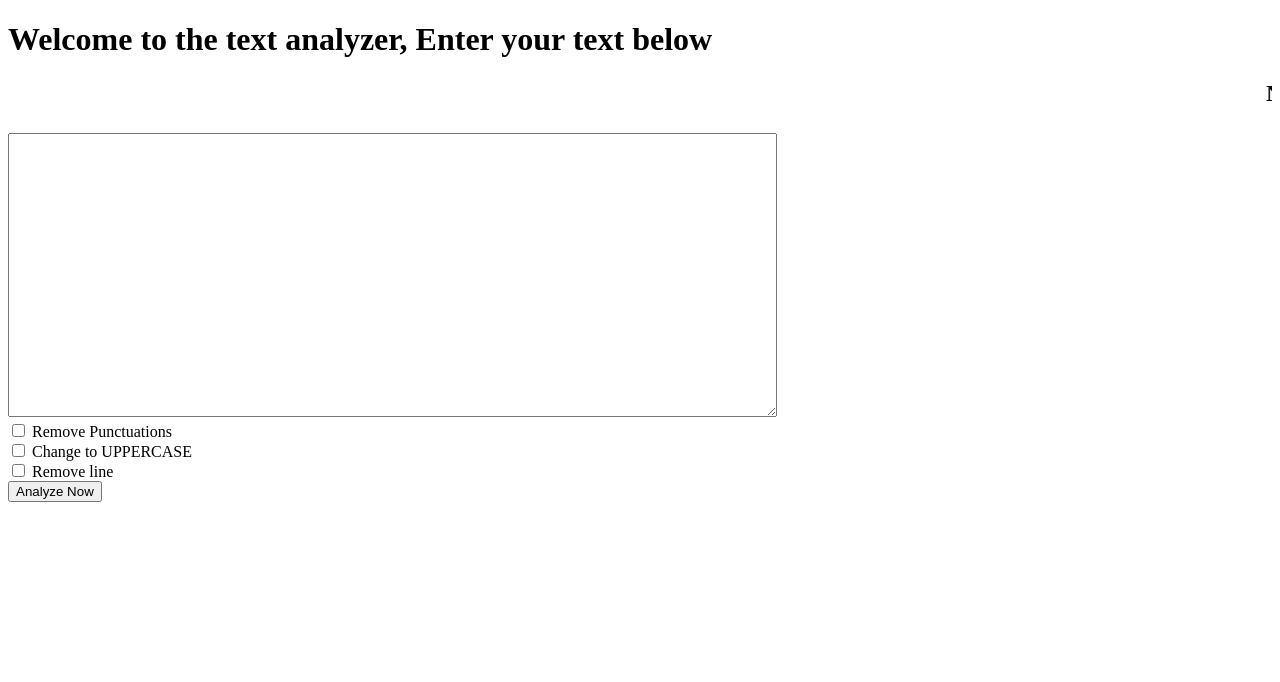
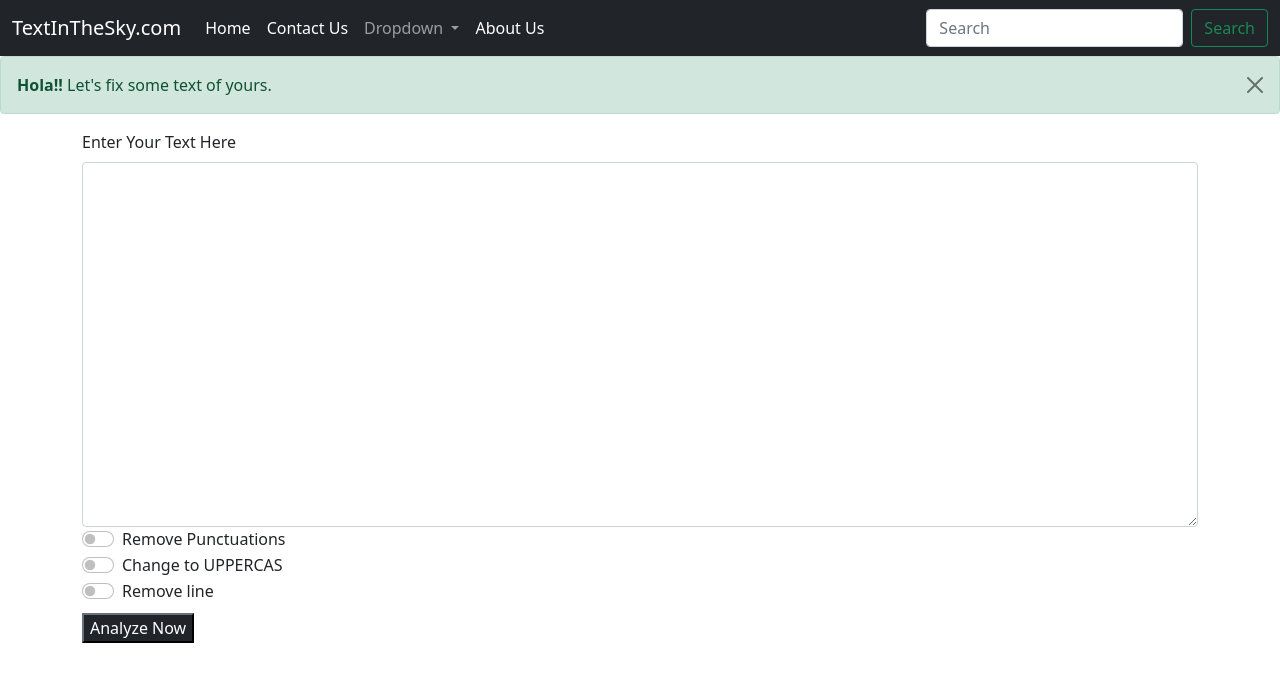
Before and after one commit to irohanrajput/scribbling, a Django app: page / in a window 1280 px wide. Shown: the top 682 px of the page. Run offline with Django 4.2, Linux system fonts and the light colour scheme.

Commit message:
created frontend for the website using bootstrap templates, added 'about' and 'contact us' pages.

```diff
--- /dev/null
+++ b/textutils/templates/about.html
@@ -0,0 +1,5 @@
+{% extends 'base.html' %}{% block content %}
+
+<div class = "container">
+    <h1>I created this project while learning django and I'll take this project further.
+{% endblock content %}
--- /dev/null
+++ b/textutils/templates/base.html
@@ -0,0 +1,69 @@
+{% load static %}
+<!doctype html>
+<html lang="en">
+  <head>
+    <!-- Required meta tags -->
+    <meta charset="utf-8">
+    <meta name="viewport" content="width=device-width, initial-scale=1">
+
+    <!-- Bootstrap CSS -->
+    <link href="https://cdn.jsdelivr.net/npm/bootstrap@5.0.2/dist/css/bootstrap.min.css" rel="stylesheet" integrity="sha384-EVSTQN3/azprG1Anm3QDgpJLIm9Nao0Yz1ztcQTwFspd3yD65VohhpuuCOmLASjC" crossorigin="anonymous">
+
+    <title>TextInTheSky</title>
+  </head>
+  <body>
+    <nav class="navbar navbar-expand-lg navbar-dark bg-dark">
+        <div class="container-fluid">
+          <a class="navbar-brand" href="#">TextInTheSky.com</a>
+          <button class="navbar-toggler" type="button" data-bs-toggle="collapse" data-bs-target="#navbarSupportedContent" aria-controls="navbarSupportedContent" aria-expanded="false" aria-label="Toggle navigation">
+            <span class="navbar-toggler-icon"></span>
+          </button>
+          <div class="collapse navbar-collapse" id="navbarSupportedContent">
+            <ul class="navbar-nav me-auto mb-2 mb-lg-0">
+              <li class="nav-item">
+                <a class="nav-link active" aria-current="page" href='/' >Home</a>
+              </li>
+              <li class="nav-item">
+                <a class="nav-link active" href="/contact">Contact Us</a>
+              </li>
+              <li class="nav-item dropdown">
+                <a class="nav-link dropdown-toggle" href="#" id="navbarDropdown" role="button" data-bs-toggle="dropdown" aria-expanded="false">
+                  Dropdown
+                </a>
+                <ul class="dropdown-menu" aria-labelledby="navbarDropdown">
+                  <li><a class="dropdown-item" href="#">Action</a></li>
+                  <li><a class="dropdown-item" href="#">Another action</a></li>
+                  <li><hr class="dropdown-divider"></li>
+                  <li><a class="dropdown-item" href="#">Something else here</a></li>
+                </ul>
+              </li>
+              <li class="nav-item">
+                <a class="nav-link active " href="/about">About Us</a>
+              </li>
+            </ul>
+            <div class="d-flex">
+              <input class="form-control me-2" type="search" placeholder="Search" aria-label="Search">
+              <button class="btn btn-outline-success" type="submit">Search</button>
+            </div>
+          </div>
+        </div>
+      </nav>
+      <div class="alert alert-success alert-dismissible fade show" role="alert">
+        <strong>Hola!!</strong> Let's fix some text of yours.
+        <button type="button" class="btn-close" data-bs-dismiss="alert" aria-label="Close"></button>
+      </div>
+
+      {% block content %}{% endblock %}
+
+      <!-- Optional JavaScript; choose one of the two! -->
+
+    <!-- Option 1: Bootstrap Bundle with Popper -->
+    <script src="https://cdn.jsdelivr.net/npm/bootstrap@5.0.2/dist/js/bootstrap.bundle.min.js" integrity="sha384-MrcW6ZMFYlzcLA8Nl+NtUVF0sA7MsXsP1UyJoMp4YLEuNSfAP+JcXn/tWtIaxVXM" crossorigin="anonymous"></script>
+
+    <!-- Option 2: Separate Popper and Bootstrap JS -->
+    <!--
+    <script src="https://cdn.jsdelivr.net/npm/@popperjs/core@2.9.2/dist/umd/popper.min.js" integrity="sha384-IQsoLXl5PILFhosVNubq5LC7Qb9DXgDA9i+tQ8Zj3iwWAwPtgFTxbJ8NT4GN1R8p" crossorigin="anonymous"></script>
+    <script src="https://cdn.jsdelivr.net/npm/bootstrap@5.0.2/dist/js/bootstrap.min.js" integrity="sha384-cVKIPhGWiC2Al4u+LWgxfKTRIcfu0JTxR+EQDz/bgldoEyl4H0zUF0QKbrJ0EcQF" crossorigin="anonymous"></script>
+    -->
+  </body>
+</html>
--- a/textutils/templates/index.html
+++ b/textutils/templates/index.html
@@ -1,21 +1,25 @@
-<!DOCTYPE html>
-<html lang="en">
-<head>
-    <meta charset="UTF-8">
-    <meta name="viewport" content="width=device-width, initial-scale=1.0">
-    <title>TextUtils</title>
-</head>
-<body>
-    <h1>Welcome to the text analyzer, Enter your text below</h1>
-    <h2><marquee>Note: use one feature at a time, just for now </marquee> </h2>
-    <form action='/analyze' method = 'get'>
-        <textarea name = 'text' style="width: 763px; height: 278px;"></textarea>
-        <div>
-            <input type ="checkbox" name = "removepunc"> Remove Punctuations </br>
-            <input type ="checkbox" name = "capitalise"> Change to UPPERCASE </br>
-            <input type ="checkbox" name = "newlineremover"> Remove line </br>
-            <button type="submit"> Analyze Now </button>
+{% extends 'base.html' %}
+{% block content %}
+     <form class = "container" action='/analyze' method = 'get'>
+          <div class="form-group">
+            <label for="exampleFormControlTextarea1" class="form-label">Enter Your Text Here</label>
+            <textarea class="form-control" id="exampleFormControlTextarea1" rows="3" style="height: 365px;" name = "text"></textarea>
+          </div>
+
+        <div class="form-check form-switch">
+            <input class="form-check-input" type="checkbox" id="customswitch1", name = "removepunc">
+            <label class="form-check-label" for="customswitch1">Remove Punctuations</label>
         </div>
-    </form>
-</body>
-</html>
+
+        <div class="form-check form-switch">
+            <input class="form-check-input" type="checkbox" id="customswitch2", name = "capitalise">
+            <label class="form-check-label" for="customswitch2">Change to UPPERCAS</label>
+        </div>
+
+        <div class="form-check form-switch">
+            <input class="form-check-input" type="checkbox" id="customswitch3", name = "newlineremover">
+            <label class="form-check-label" for="customswitch3">Remove line</label>
+        </div>
+        <button type="submit" class = "mt-2 btn-dark"> Analyze Now </button>
+      </form>
+      {% endblock content %}
--- a/textutils/textutils/urls.py
+++ b/textutils/textutils/urls.py
@@ -22,5 +22,7 @@ urlpatterns = [
     path('admin/', admin.site.urls),
     path('',views.index, name ='index' ),
     path('analyze/',views.analyze, name ='analyze'),
+    path('contact/',views.contact_us, name ='contact_us'),
+    path('about/',views.about, name ='about'),
 
 ]
--- a/textutils/textutils/views.py
+++ b/textutils/textutils/views.py
@@ -4,6 +4,12 @@ from django.shortcuts import render
 
 def index(request):
     return render(request, 'index.html')
+
+def contact_us(request):
+    return render(request, 'contact_us.html')
+
+def about(request):
+    return render(request, 'about.html')
 
 
 def analyze(request):
```
Also changed, not shown: textutils/templates/analyze.html (+8 -15 lines), textutils/templates/contact_us.html (added, +103 -0 lines).
